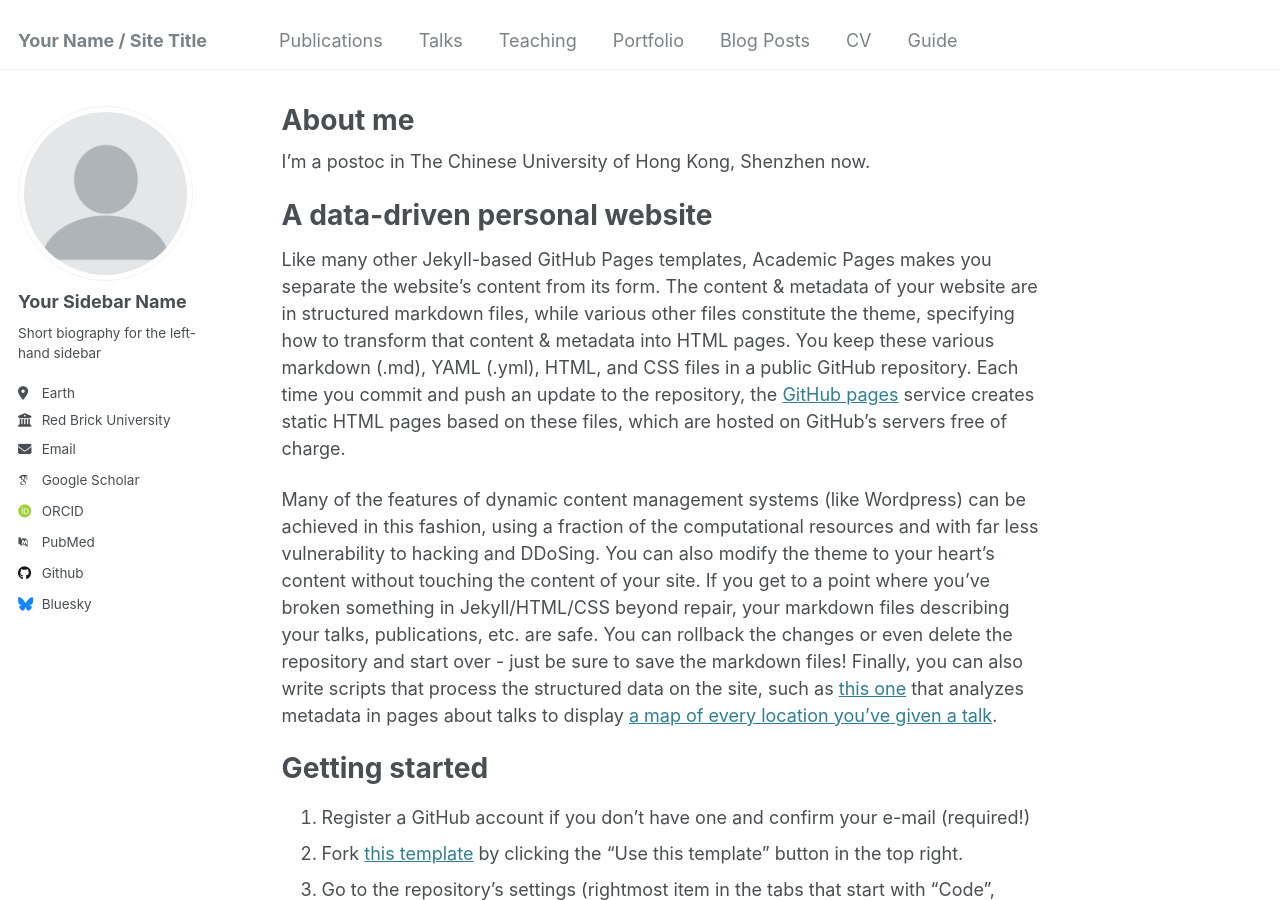
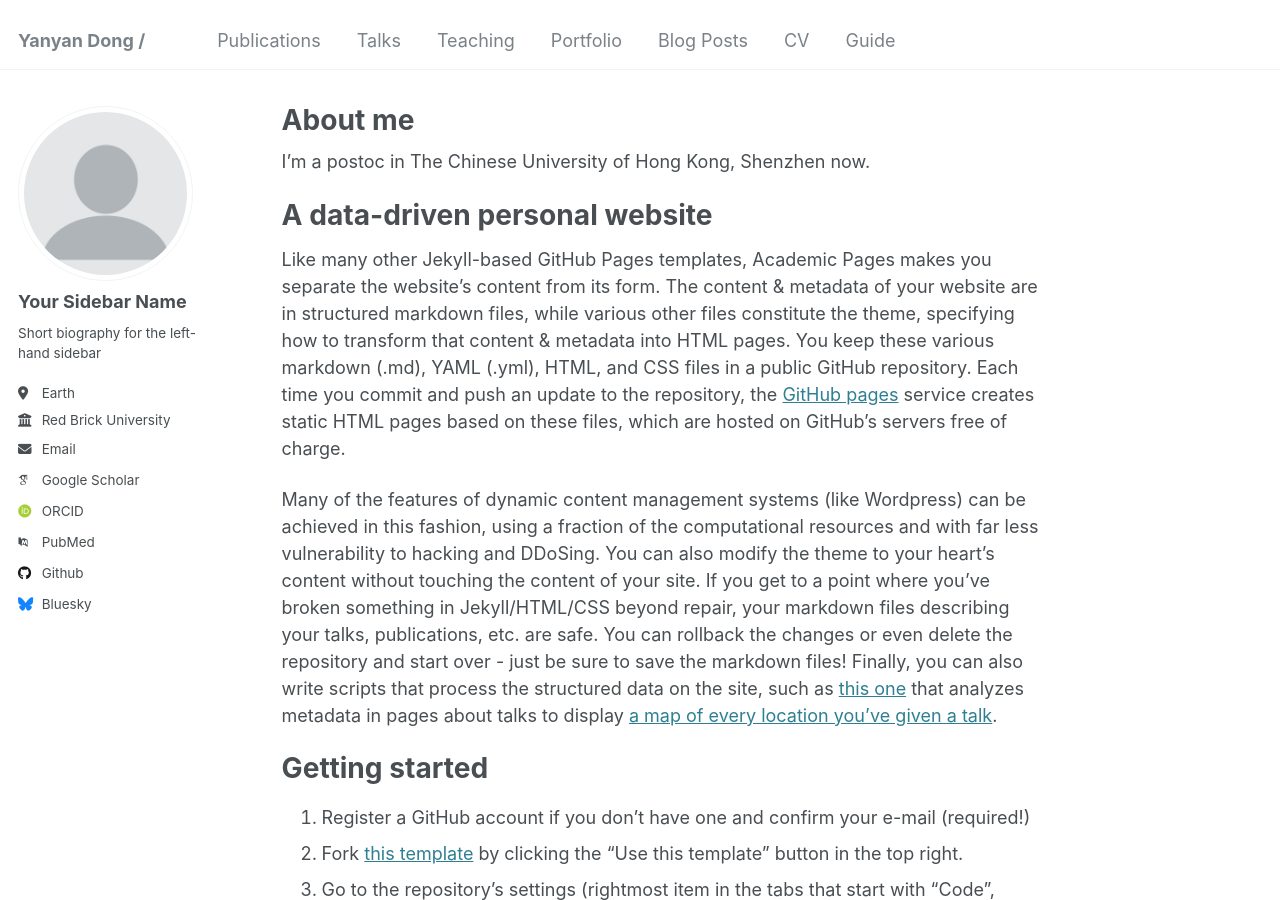
Before and after one commit to yan-yanDong/yydong, a Jekyll site: the page built from _pages/about.md, in a window 1280 px wide and 900 px high. Built offline with Jekyll 4.4.1, drawn with Linux system fonts in a browser that asks for light colours; some web fonts are replaced.

Commit message:
Update _config.yml

```diff
--- a/_config.yml
+++ b/_config.yml
@@ -8,7 +8,7 @@
 
 # Basic Site Settings
 locale                   : "en-US"
-title                    : "Your Name / Site Title"
+title                    : "Yanyan Dong / "
 title_separator          : "-"
 name                     : &name "Your Name"
 description              : &description "personal description"
```
